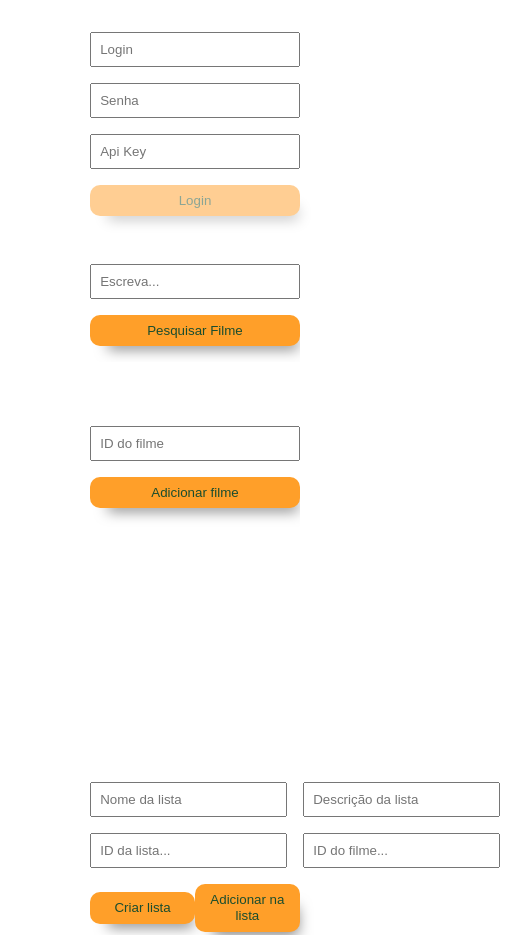
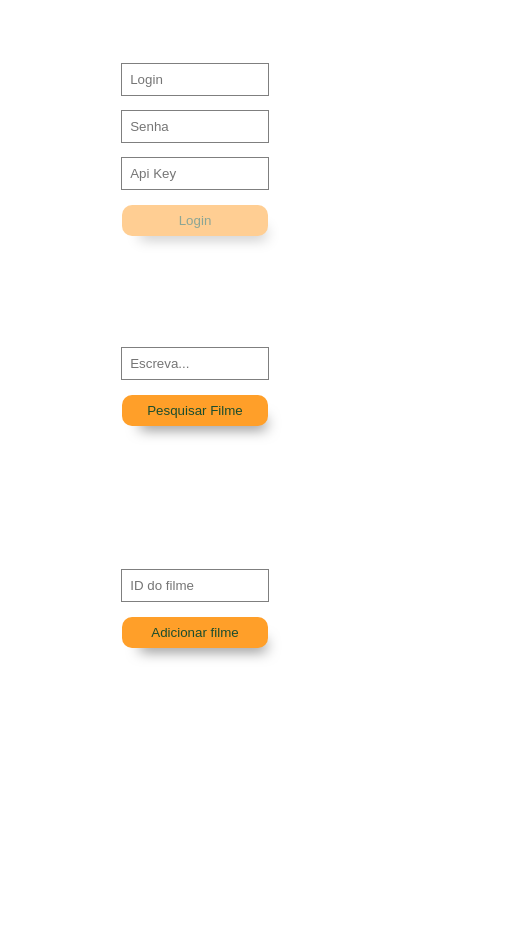
Before and after one commit to LessaApolinario/dio-desafio-typescript, a website with bundled scripts: page html/desafio4.html in a window 390 px wide. Shown: the top 935 px of the page, 524 px wide, since content can reach past the window. Built offline with nearby package versions, Linux system fonts and the light colour scheme.

Commit message:
Fix styles for 768px screens

```diff
--- a/css/style.css
+++ b/css/style.css
@@ -33,6 +33,8 @@ button:disabled {
 
 input {
   padding: 0.5rem;
+  border: 0;
+  box-shadow: 0 0 0 1px rgba(0, 0, 0, 0.5);
 }
 
 button, input {
@@ -260,40 +262,37 @@ ul[data-js="movies"] {
 }
 
 @media (max-width: 768px) {
-  main#container {
+  .container {
+    width: 100%;
+    flex-direction: column;
+    align-items: center;
     justify-content: space-between;
   }
 
-  .container, .movies {
-    height: 100%;
-    flex: 1;
-  }
-
-  .container {
-    flex-direction: column;
-    align-items: center;
-    justify-content: center;
-  }
-
   #login-container, #search-container {
-    flex: 1;
+    padding: 2rem;
     width: 80%;
   }
 
   .movies {
+    width: 100%;
     flex-direction: column;
     align-items: center;
     justify-content: space-between;
-
-    gap: 0;
   }
 
   .movies-list, .created-movies-list {
-    flex: 1;
+    padding: 2rem;
     width: 80%;
   }
 
+  .get-list {
+    align-items: center;
+    justify-content: space-between;
+  }
+
   .get-list #get-list {
+    width: 100%;
     flex: 0;
   }
 }
```
